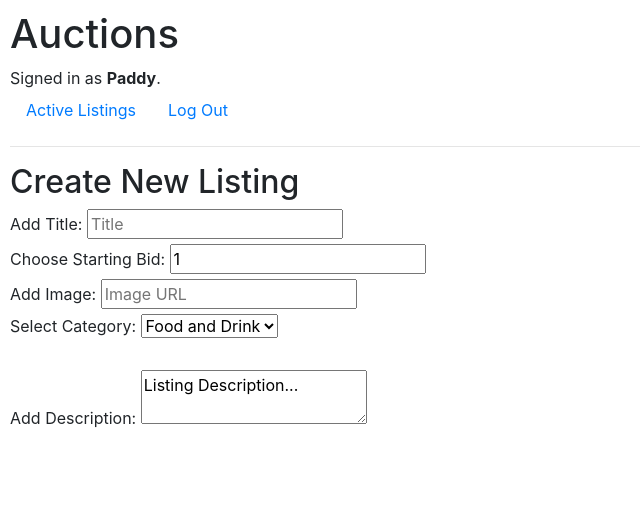
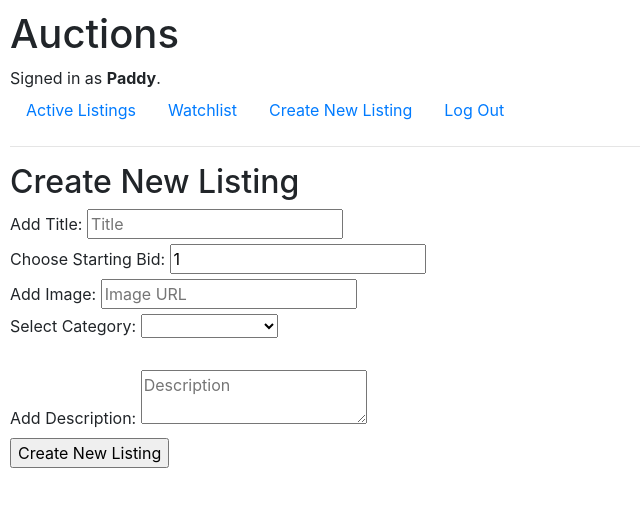
Before and after one commit to DirectionlessPad/commerce, a Django app: page /createlisting in a window 1280 px wide. Shown: the top 507 px of the page, without its empty margins (0-640 px from the left). Run offline with Django 3.2, Linux system fonts and the light colour scheme; a user stored in the database is signed in; some libraries are stand-ins or nearby versions.

Commit message:
implemented watchlist

```diff
--- a/auctions/admin.py
+++ b/auctions/admin.py
@@ -1,9 +1,10 @@
 from django.contrib import admin
-from .models import User , Listing, Bid, Comment
+from .models import User , Listing, Bid, Watchlist, Comment
 
 # Register your models here.
 
 admin.site.register(User)
 admin.site.register(Listing)
 admin.site.register(Bid)
+admin.site.register(Watchlist)
 admin.site.register(Comment)
--- a/auctions/models.py
+++ b/auctions/models.py
@@ -9,12 +9,22 @@ class User(AbstractUser):
 class Listing(models.Model):
     title = models.CharField(max_length=64, default="New Item")
     description = models.CharField(max_length=1500, null=True)
-    starting_bid = models.DecimalField(max_digits=17, decimal_places = 2, default = 1)
-    image = models.URLField(max_length= 512, null=True)
-    category = models.CharField(max_length = 64, choices = categories, null=True)
+    current_bid = models.DecimalField(max_digits=17, decimal_places = 2, default = 1)
+    image = models.URLField(max_length= 512, null=True, blank=True)
+    category = models.CharField(max_length = 64, choices = categories, null=True, blank=True)
+    seller = models.ForeignKey(User, on_delete=models.CASCADE, related_name="listings")
+
 
 class Bid(models.Model):
-    pass
+    item = models.ForeignKey(Listing, on_delete=models.CASCADE, related_name="bids_received")
+    bidder = models.ForeignKey(User, on_delete=models.CASCADE, related_name="bids_placed", null=True, blank=True)
+    value = models.DecimalField(max_digits=17, decimal_places = 2, default = 1)
+
+class Watchlist(models.Model):
+    user = models.ForeignKey(User, on_delete=models.CASCADE, related_name="watchlist")
+    item = models.ManyToManyField(Listing, blank=True, related_name="watched_by")
 
 class Comment(models.Model):
-    pass
+    comment = models.CharField(max_length=1500, null=True)
+    # item = #some Listing
+    # commenter = #some User
--- a/auctions/templates/auctions/create_listing.html
+++ b/auctions/templates/auctions/create_listing.html
@@ -15,6 +15,7 @@
         <br>
         <label for = "category">Select Category:</label>
         <select name = "category">
+            <option label=" "></option>
             {% for category in categories %}
                 <option value="{{category}}">{{category}}</option>
             {% endfor %}
@@ -23,6 +24,10 @@
     </form>
     <br>
     <label for = "description">Add Description:</label>
-    <textarea name = "description", form = "create_listing_form", placeholder = "Description">Listing Description...</textarea>
+    <textarea name = "description", form = "create_listing_form", placeholder = "Description"></textarea>
+    <br>
+    <div>
+        <input type="submit", form = "create_listing_form" value = "Create New Listing">
+    </div>
 
 {% endblock %}
--- a/auctions/templates/auctions/layout.html
+++ b/auctions/templates/auctions/layout.html
@@ -22,6 +22,12 @@
             </li>
             {% if user.is_authenticated %}
                 <li class="nav-item">
+                    <a class="nav-link" href="{% url 'watchlist' %}">Watchlist</a>
+                </li>
+                <li class="nav-item">
+                    <a class="nav-link"  href="{% url 'create_listing' %}">Create New Listing</a>
+                </li>
+                <li class="nav-item">
                     <a class="nav-link" href="{% url 'logout' %}">Log Out</a>
                 </li>
             {% else %}
--- a/auctions/urls.py
+++ b/auctions/urls.py
@@ -8,5 +8,8 @@ urlpatterns = [
     path("logout", views.logout_view, name="logout"),
     path("register", views.register, name="register"),
     path("createlisting", views.create_listing, name="create_listing"),
-    path("listing/<str:listing_name>", views.listing, name="view_listing")
+    path("listing/<str:listing_id>", views.listing, name="view_listing"),
+    path("watchlist", views.watchlist, name="watchlist"),
+    path("watchlist_add", views.watchlist_add, name="watchlist_add"),
+    path("watchlist_remove", views.watchlist_remove, name="watchlist_remove"),
 ]
--- a/auctions/views.py
+++ b/auctions/views.py
@@ -1,16 +1,27 @@
 from django.contrib.auth import authenticate, login, logout
+from django.contrib.auth.decorators import login_required
 from django.db import IntegrityError
+from django.db.models import Max
 from django.http import HttpResponse, HttpResponseRedirect
 from django.shortcuts import render
 from django.urls import reverse
 
 from . import categories
-from .models import User, Listing, Bid, Comment
+from .models import User, Listing, Bid, Watchlist, Comment
 
 
 def index(request):
+    # for listing in Listing.objects.all():
+        # bids = listing.bids_received
+        # max_bid = bids.all().aggregate(Max('value'))["value__max"]
+        # # these lines can probably be removed once I have implemented
+        # # the bidding system as then I can just update the current_bid
+        # # property from there
+        # listing.current_bid = max_bid
+        # listing.save()
     return render(request, "auctions/index.html", {
-        "listings": Listing.objects.all()
+        "listings": Listing.objects.all(),
+        "heading": "Active Listings",
     })
 
 
@@ -33,7 +44,7 @@ def login_view(request):
     else:
         return render(request, "auctions/login.html")
 
-
+@login_required
 def logout_view(request):
     logout(request)
     return HttpResponseRedirect(reverse("index"))
@@ -65,6 +76,7 @@ def register(request):
     else:
         return render(request, "auctions/register.html")
 
+@login_required
 def create_listing(request):
     if request.method == "POST":
         if not request.user.is_authenticated:
@@ -75,20 +87,75 @@ def create_listing(request):
             image = request.POST["image"]
             category = request.POST["category"]
             description = request.POST["description"]
+            seller = request.user
             listing = Listing(
                 title = title,
                 description = description,
-                starting_bid = starting_bid,
+                current_bid = starting_bid,
                 image = image,
                 category = category,
+                seller = seller
             )
             listing.save()
+            bid = Bid(
+                value = starting_bid,
+                item = listing,
+            )
+            bid.save()
     return render(request, "auctions/create_listing.html", {
         "categories": [category[1] for category in categories]
     })
 
-def listing(request, listing_name):
-    listing = Listing.object.get(name=listing_name)
+def listing(request, listing_id):
+    listing = Listing.objects.get(pk=listing_id)
+    if request.method =="POST":
+        if not request.user.is_authenticated:
+            return HttpResponseRedirect(reverse("login"))
+        else:
+            new_bid = float(request.POST["new_bid_value"])
+            print(listing.current_bid)
+            if new_bid > listing.current_bid:
+                listing.current_bid = new_bid
+                listing.save()
+                bid = Bid(
+                    value = new_bid,
+                    item = listing,
+                    bidder = request.user,
+                )
+                bid.save()
+            else:
+                pass
+    # breakpoint()
     return render(request, "auctions/listing_page.html", {
-        "listing": listing
+        "listing": listing,
     })
+
+@login_required
+def watchlist(request):
+    if not request.user.is_authenticated:
+        return HttpResponseRedirect(reverse("login"))
+    user_watchlist = request.user.watchlist.all()[0]
+    watchlist_listings=[]
+    for item in user_watchlist.item.all():
+        watchlist_listings.append(item)
+    return render(request, "auctions/index.html", {
+        "listings": watchlist_listings,
+        "heading": "Your Watchlist"
+    })
+
+@login_required
+def watchlist_add(request):
+    listing_id = request.POST["listing_to_add"]
+    listing = Listing.objects.filter(pk=listing_id)[0]
+    if not Watchlist.objects.filter(user=request.user, item=listing.pk).exists():
+        user_watchlist, created = Watchlist.objects.get_or_create(user=request.user)
+        user_watchlist.item.add(listing)
+    return HttpResponseRedirect(reverse("view_listing", args=[listing.title]))
+
+def watchlist_remove(request):
+    listing = request.POST["listing_to_remove"]
+    if Watchlist.objects.filter(user=request.user, item=listing.pk).exists():
+        user_watchlist, created = Watchlist.objects.get_or_create(user=request.user)
+        user_watchlist.item.remove(listing)
+    # next = request.POST.get('next', '/')
+    return HttpResponseRedirect(reverse("listing", args=[listing.title]))
```
Also changed, not shown: auctions/templates/auctions/index.html (+6 -2 lines), auctions/templates/auctions/listing_page.html (added, +64 -0 lines), auctions/migrations/0001_initial.py, auctions/migrations/0002_bid_comment_listing.py (deleted), auctions/migrations/0002_watchlist.py (added), auctions/migrations/0003_listing_name_alter_listing_id.py (deleted), auctions/migrations/0004_rename_name_listing_title_listing_category_and_more.py (deleted), auctions/migrations/0005_alter_listing_category.py (deleted), auctions/migrations/0006_alter_listing_image.py (deleted), auctions/migrations/0007_alter_listing_starting_bid.py (deleted), db.sqlite3.
